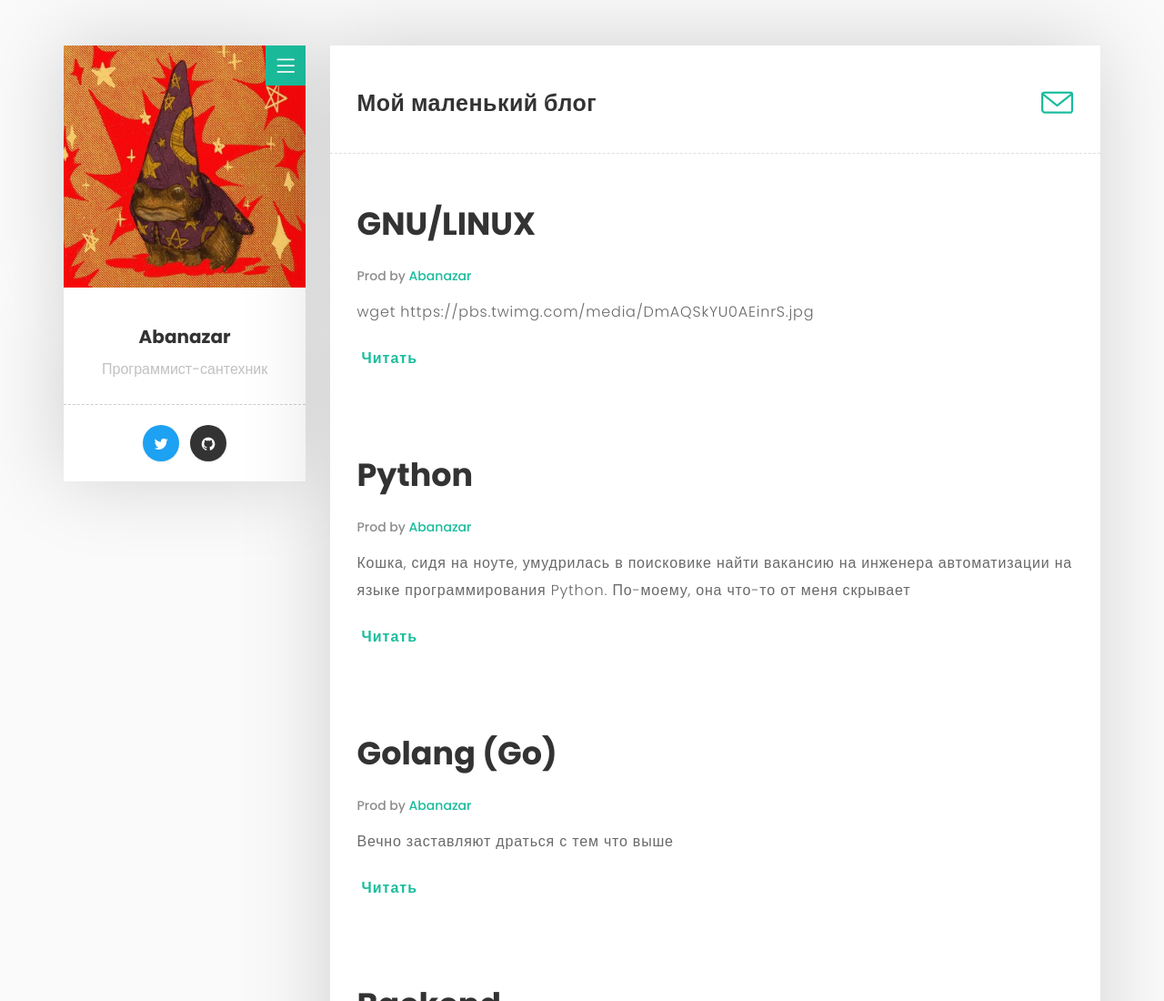
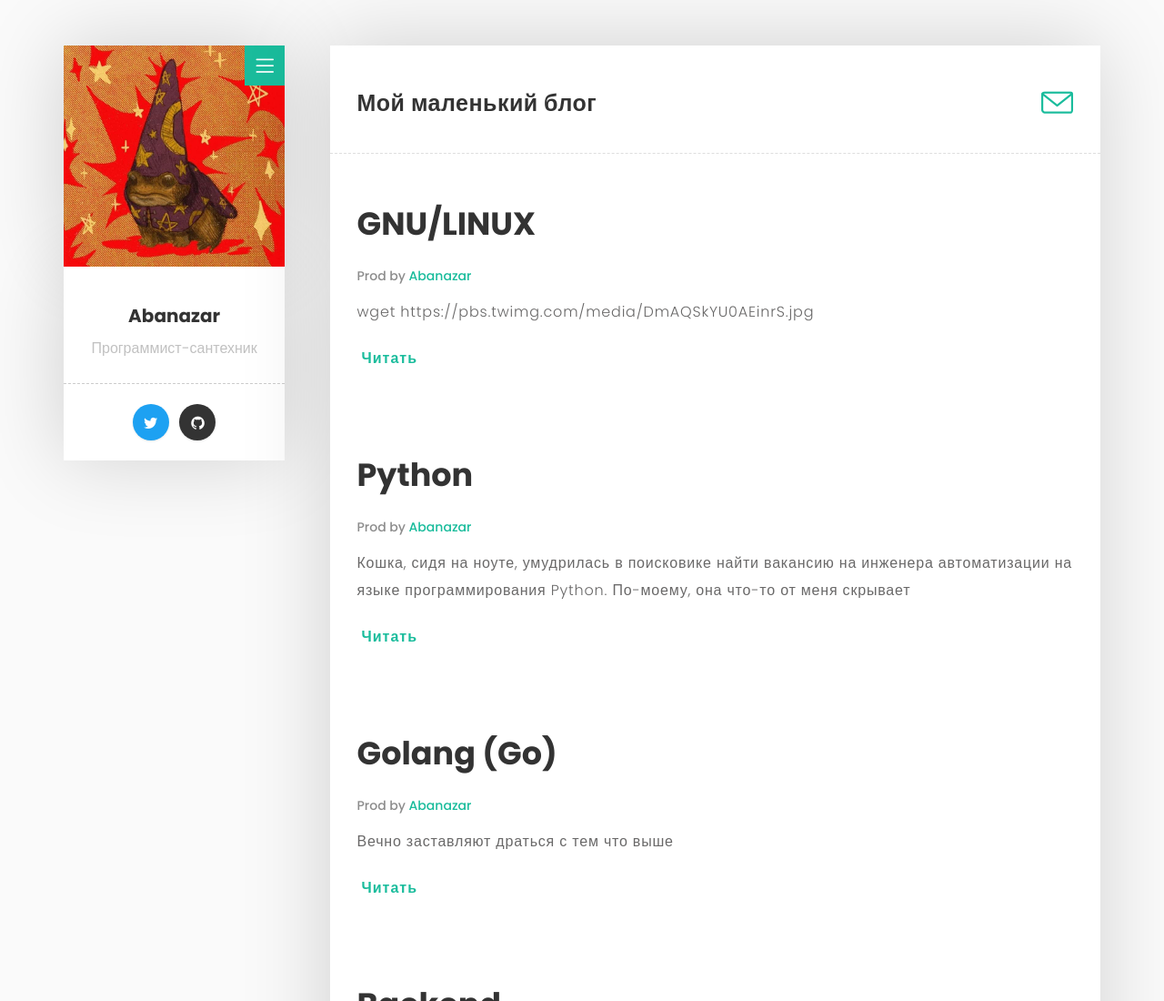
Before and after one commit to Apanazar/sov.github.io, a plain HTML site: page index.html in a window 1280 px wide. Shown: the top 1100 px of the page at 91% size. Drawn offline with Linux system fonts and the light colour scheme.

Commit message:
Update style.css

```diff
--- a/css/style.css
+++ b/css/style.css
@@ -1,54 +1,3 @@
-/*
-
-    Template Name : DevBlog - Personal Blog Template
-    Author : UiPasta Team
-    Website : http://www.uipasta.com/
-    Support : http://www.uipasta.com/support/
-
-
-*/
-
-
-
-/*
-
-   Table Of Content
-
-   1. Global Style
-   2. Preloader
-   3. Menu
-   4. About Me (Left Sidebar)
-   5. About Me Page
-   6. My Portfolio
-   7. Owl Carousel Navigation
-   8. Contact Me
-   9. Testimonials
-  10. Blog Post & Single Blog Page
-  11. Video Tutorials
-  12. Blockquote
-  13. List
-  14. Image Popup
-  15. End Box (Popup When Scroll Down)
-  16. About Author Box
-  17. You May Also Like
-  18. Comment
-  19. Load More Button
-  20. Subscribe Form
-  21. Footer
-  22. Socials Icons
-  23. Syntax Highlighter
-  24. Scroll To Top
-  25. Responsive
-  26. Useful Classes ( Such as : Margin, Padding, colors  "This classes will be helpful for you during designing/development time.")
-  27. UiPasta Credit
-
-
-*/
-
-
-
-/* Global Style */
-
 
 body {
     font-family: "Poppins", sans-serif;
@@ -322,7 +271,7 @@ button {
 
 .about-fixed {
     position: fixed;
-    width: 20.8%;
+    width: 19%;
 }
 
 .my-pic {
```
